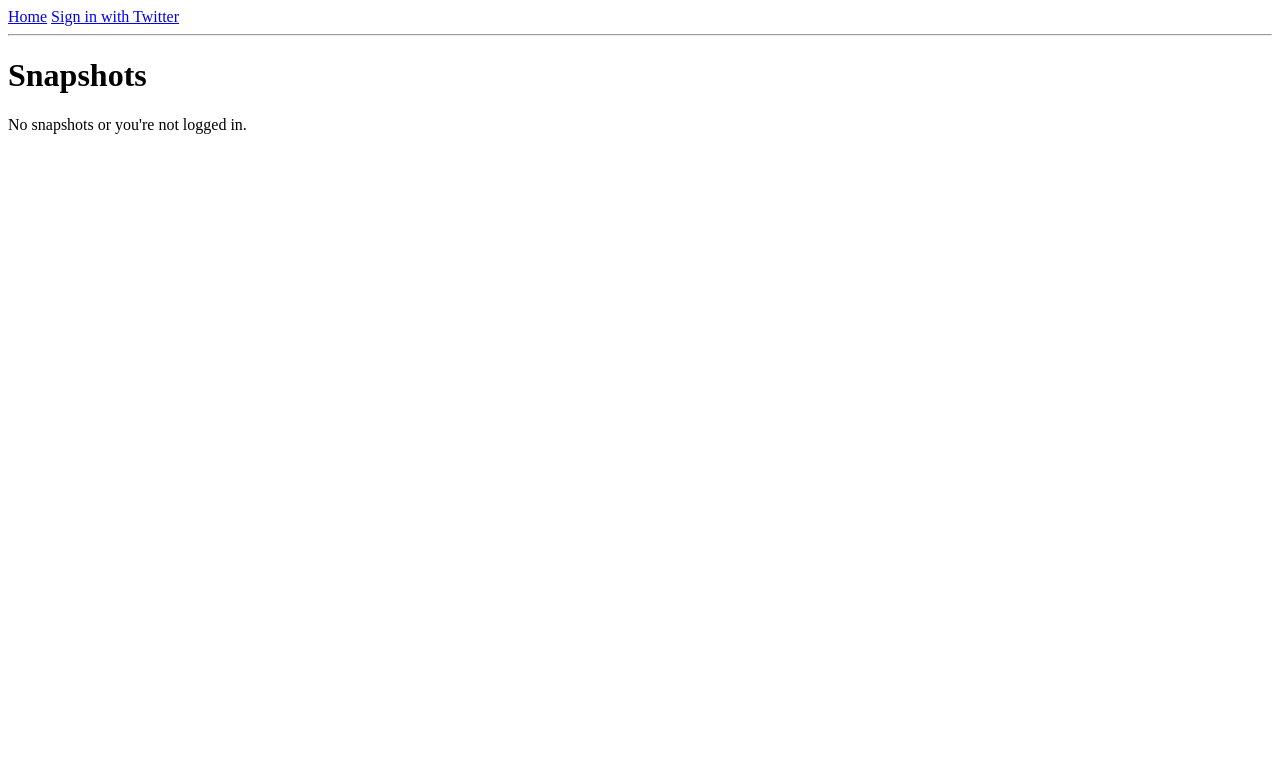
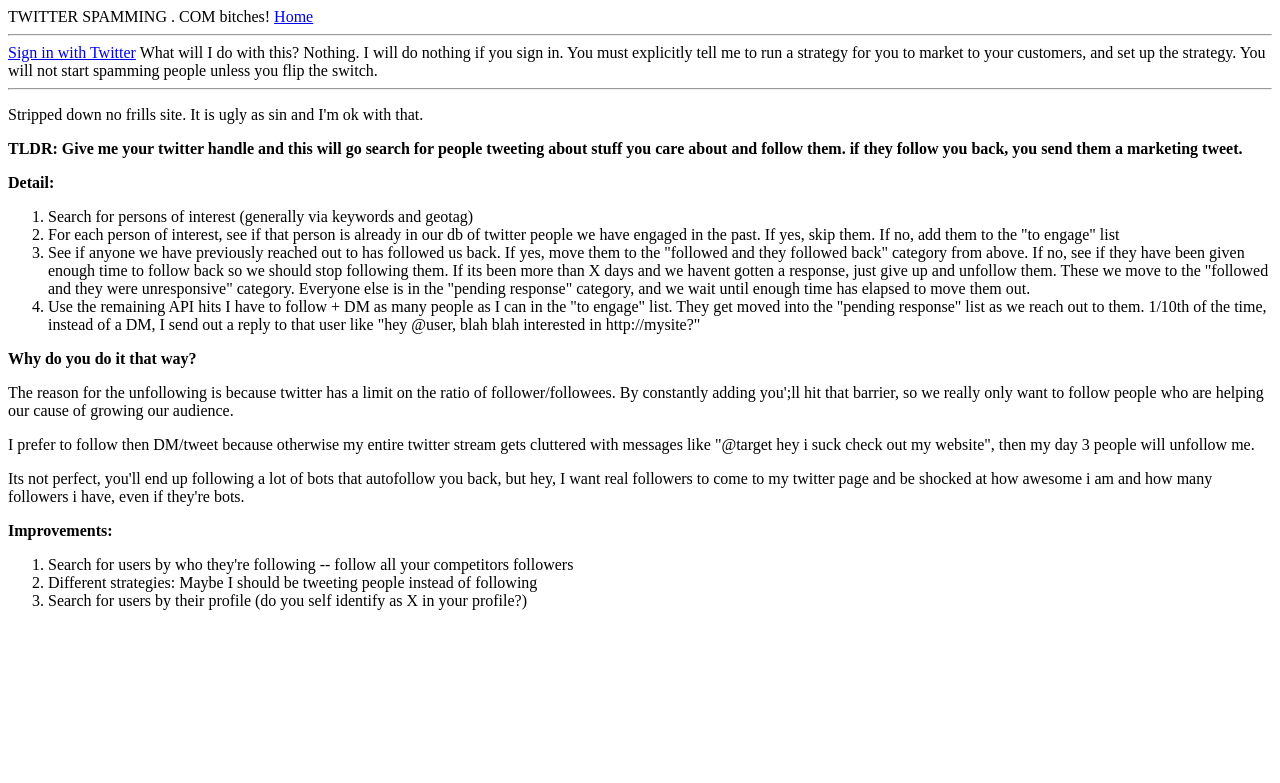
Before and after one commit to ezl/twittermarketing, a Django app: template templates/index.html in a window 1280 px wide. Shown: the top 783 px of the page. Run offline with Django 3.2, Linux system fonts and the light colour scheme; the template is opened without the code that fills it, so the values that code supplies are empty; parts of the project's set-up code (start-up, migrations or seed data) failed here and were passed over.

Commit message:
Give info for site

```diff
--- a/templates/base.html
+++ b/templates/base.html
@@ -1,11 +1,13 @@
+TWITTER SPAMMING . COM bitches!
 <a href="/">Home</a>
+<hr />
 {% if request.user.is_authenticated %}
     Hello, {{ request.user.username }}!
     <a href="{% url test_tweet %}">Test tweet</a>
     <a href="{% url profile %}">Profile</a>
     <a href="{% url logout %}">Log Out</a>
 {% else %}
-    <a href="{% url twitter_signin %}">Sign in with Twitter</a>
+    <a href="{% url twitter_signin %}">Sign in with Twitter</a> What will I do with this? Nothing.  I will do nothing if you sign in.  You must explicitly tell me to run a strategy for you to market to your customers, and set up the strategy.  You will not start spamming people unless you flip the switch.
 {% endif %}
 <hr />
 {% block main %}
--- a/templates/index.html
+++ b/templates/index.html
@@ -1,10 +1,11 @@
 {% extends "base.html" %}
 {% block main %}
+
+
 {% if request.user.is_authenticated %}
     <h1>Current stats</h1>
         Followers: {{ followers_count }},
         Friends: {{ friends_count }}
-{% endif %}
 
     <h1>Snapshots</h1>
     {% for s in snapshots %}
@@ -17,5 +18,33 @@
     {% empty %}
         No snapshots or you're not logged in.
     {% endfor %}
+    <hr />
+{% else %}
+
+<p>Stripped down no frills site.  It is ugly as sin and I'm ok with that. </p>
+<p style="font-weight: bold;">TLDR: Give me your twitter handle and this will go search for people tweeting about stuff you care about and follow them.  if they follow you back, you send them a marketing tweet.</p>
+<p style="font-weight: bold;">Detail:</p>
+
+<ol>
+    <li>Search for persons of interest (generally via keywords and geotag)</li>
+    <li>For each person of interest, see if that person is already in our db of twitter people we have engaged in the past.   If yes, skip them. If no, add them to the "to engage" list</li>
+    <li>See if anyone we have previously reached out to has followed us back.  If yes, move them to the "followed and they followed back" category from above.  If no, see if they have been given enough time to follow back so we should stop following them.  If its been more than X days and we havent gotten a response, just give up and unfollow them. These we move to the "followed and they were unresponsive" category.  Everyone else is in the "pending response" category, and we wait until enough time has elapsed to move them out.</li>
+    <li>Use the remaining API hits I have to follow + DM as many people as I can in the "to engage" list.  They get moved into the "pending response" list as we reach out to them.
+1/10th of the time, instead of a DM, I send out a reply to that user like "hey @user, blah blah interested in http://mysite?"</li>
+</ol>
+
+<p style="font-weight: bold;">Why do you do it that way?</p>
+<p>The reason for the unfollowing is because twitter has a limit on the ratio of follower/followees.  By constantly adding you';ll hit that barrier, so we really only want to follow people who are helping our cause of growing our audience.</p>
+<p>I prefer to follow then DM/tweet because otherwise my entire twitter stream gets cluttered with messages like "@target hey i suck check out my website", then my day 3 people will unfollow me.</p>
+<p>Its not perfect, you'll end up following a lot of bots that autofollow you back, but hey, I want real followers to come to my twitter page and be shocked at how awesome i am and how many followers i have, even if they're bots.</p>
+
+<p style="font-weight: bold;">Improvements:</p>
+<ol>
+    <li>Search for users by who they're following -- follow all your competitors followers</li>
+    <li>Different strategies: Maybe I should be tweeting people instead of following</li>
+    <li>Search for users by their profile (do you self identify as X in your profile?)</li>
+</ol>
+{% endif %}
+
+
 {% endblock %}
-<hr />
```
Lines whose indentation alone changed are shown as unchanged.
